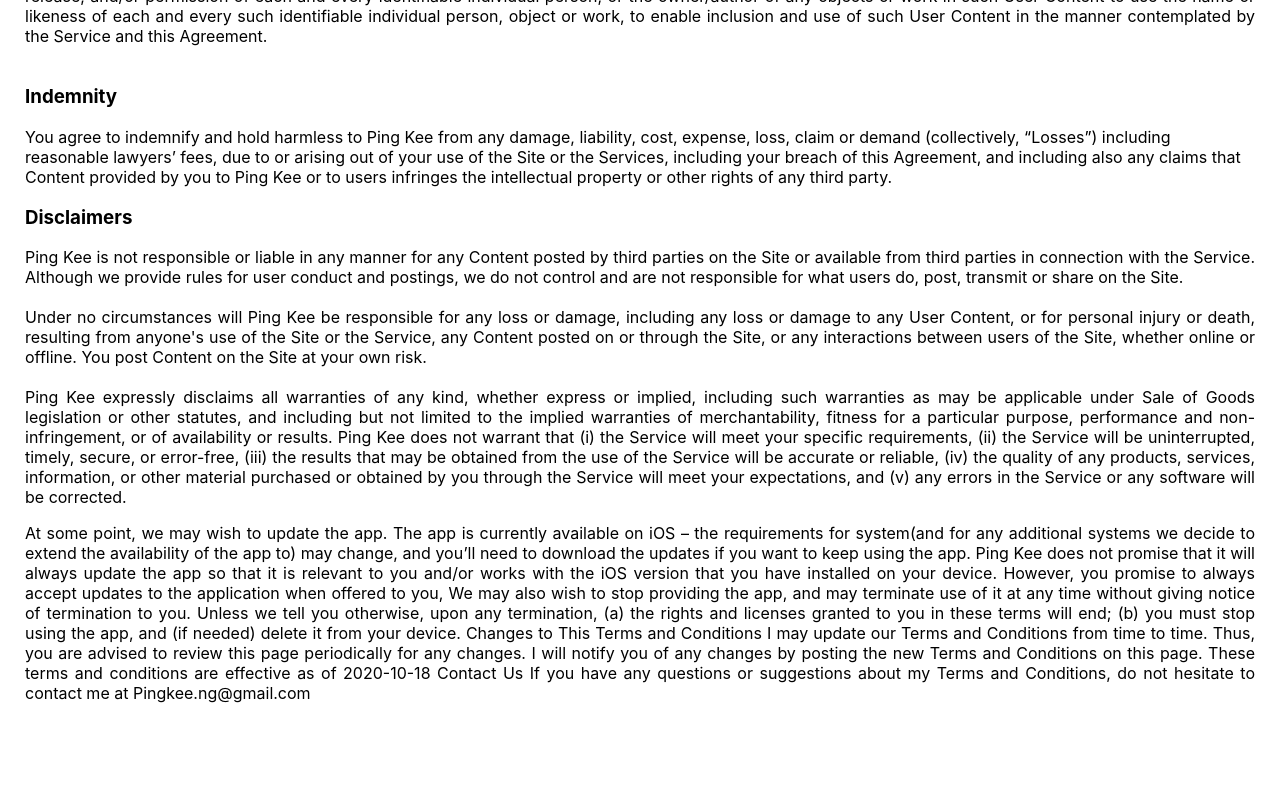
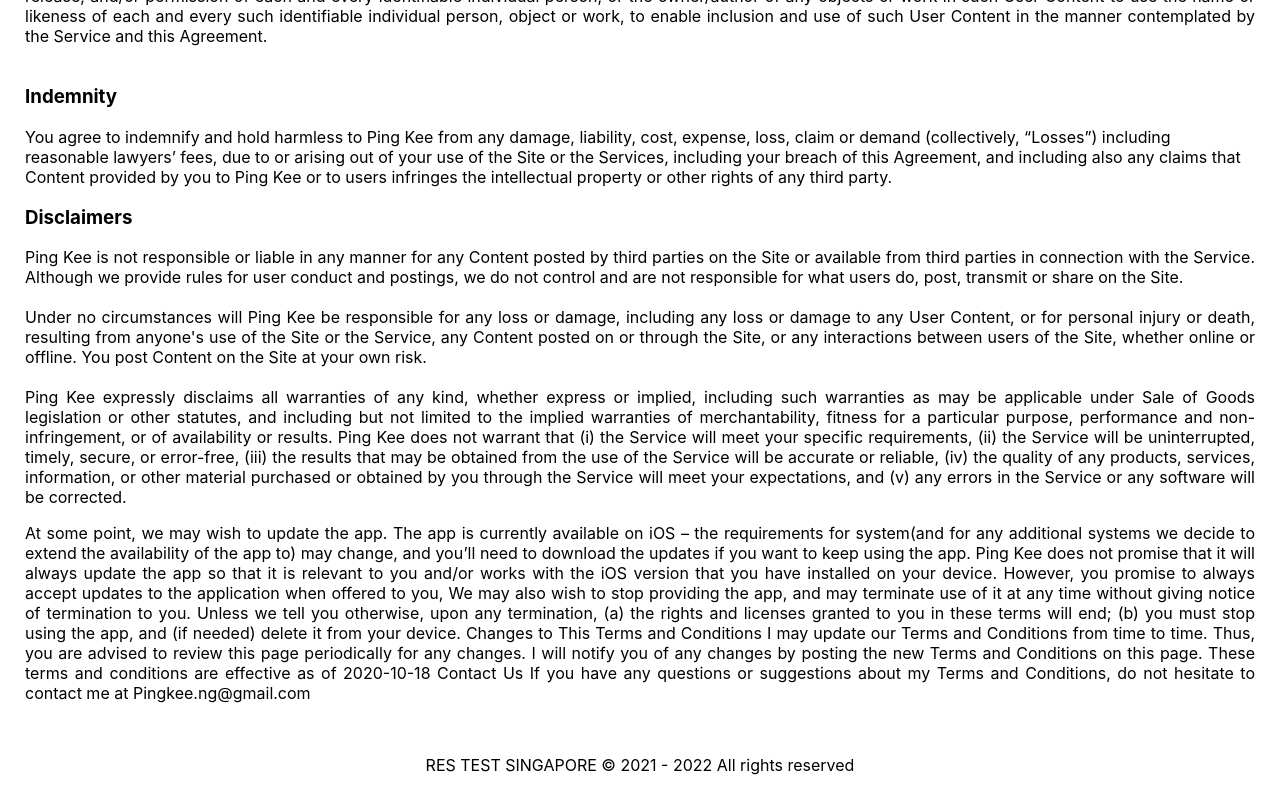
Before and after one commit to pingkee/ResTest_Webclient, a React (Create React App) app: page /#/termsandcondition in a window 1280 px wide. Shown: the part 1428-2228 px from the top of the page. Before the commit the page ends 2156 px from the top, so only its background shows below. Built offline with nearby package versions, Linux system fonts and the light colour scheme.

Commit message:
refactor(tnc): added footer

```diff
--- a/src/Component/TermsAndCondition.tsx
+++ b/src/Component/TermsAndCondition.tsx
@@ -117,6 +117,10 @@
             Contact Us
             If you have any questions or suggestions about my Terms and Conditions, do not hesitate to contact me at Pingkee.ng@gmail.com
         </p>
+        <br />
+        <p style={{ textAlign: "center" }}>
+            RES TEST SINGAPORE © 2021 - 2022 All rights reserved
+        </p>
     </div>
   );
 }
```
